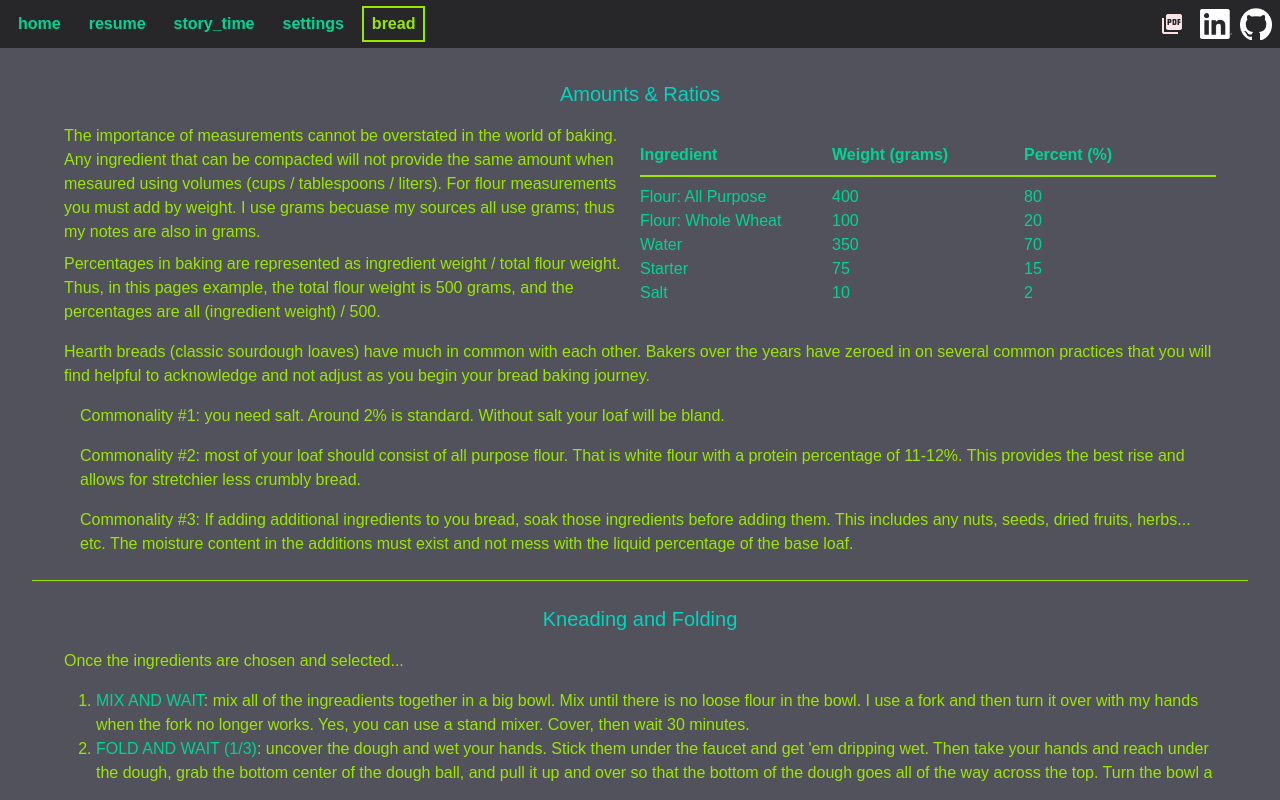
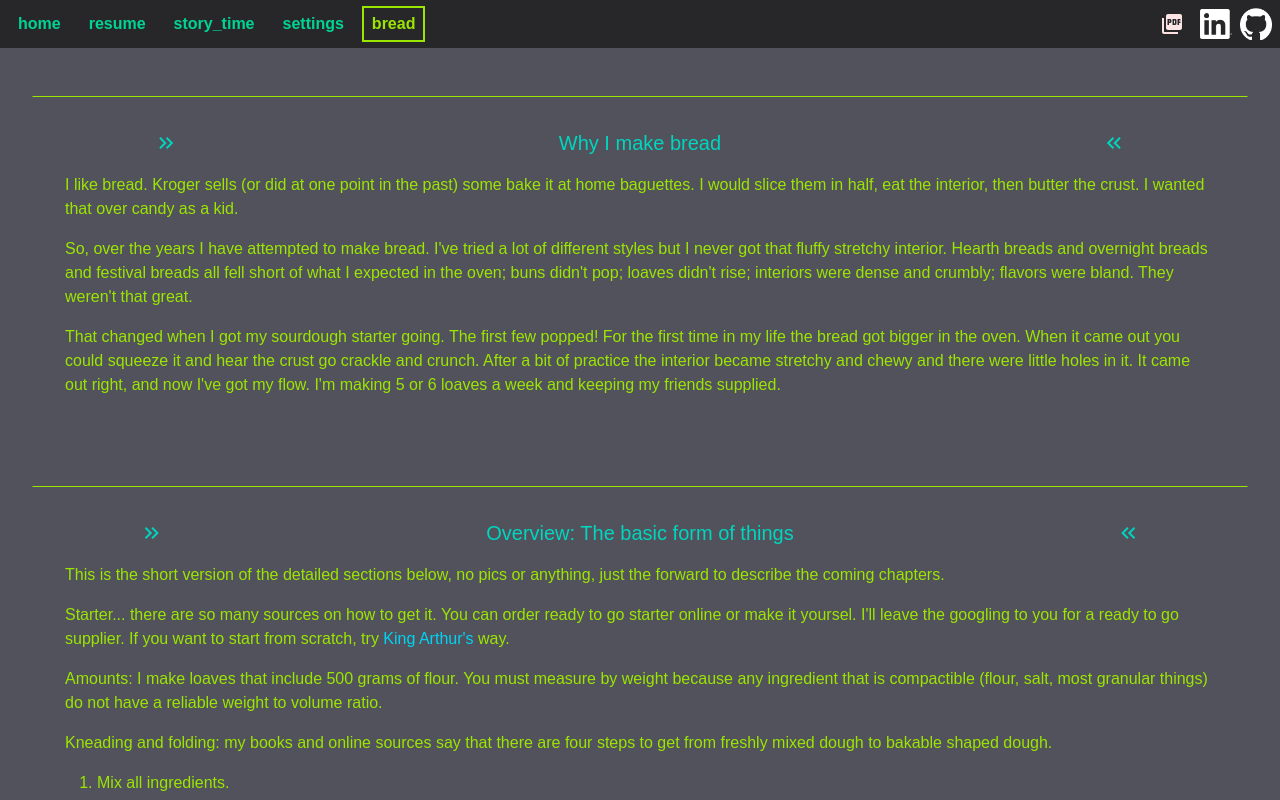
Before and after one commit to adsaines/adsaines.github.io, a Next.js app: page /bread in a window 1280 px wide. Built offline with nearby package versions, Linux system fonts and the light colour scheme.

Commit message:
created collapsible sections and applied them to bread page

```diff
--- a/src/app/bread/page.tsx
+++ b/src/app/bread/page.tsx
@@ -1,15 +1,18 @@
-import { AmountsAndRatios, KneadingAndWaiting, LetsBake, WaitTimes } from "./sections";
+'use client'
+
+import { AmountsAndRatios, BreadOverview, BreadPurpose, KneadingAndWaiting, LetsBake, WaitTimes } from "./sections";
 
 export default function Bread() {
     return (
-        <article className="h-full overflow-auto flex flex-col mb-4 gap-6 p-8">
-            <AmountsAndRatios />
-            <hr />
-            <KneadingAndWaiting />
-            <hr />
-            <WaitTimes />
-            <hr />
-            <LetsBake />
+        <article className="h-full overflow-auto">
+            <div className="flex flex-col mb-4 gap-6 p-8 mx-auto max-w-350">
+                <BreadPurpose />
+                <BreadOverview />
+                <AmountsAndRatios />
+                <KneadingAndWaiting />
+                <WaitTimes />
+                <LetsBake />
+            </div>
         </article>
     )
 }
--- a/src/app/bread/sections.tsx
+++ b/src/app/bread/sections.tsx
@@ -13,6 +13,65 @@ import Baking3 from '@/images/Bread_Baking_3.jpg'
 import Baked1 from '@/images/Bread_Baked_1.jpg'
 import Baked2 from '@/images/Bread_Baked_2.jpg'
 import Baked4 from '@/images/Bread_Baked_4.jpg'
+import { useState } from "react"
+
+export const BreadPurpose = () => {
+    return (
+        <CollapsibleBreadSection title="Why I make bread" startOpen={true}>
+            <p>
+                I like bread. Kroger sells (or did at one point in the past) some bake it at home baguettes. I would slice them in half, eat the interior, then butter the crust. I wanted that over candy as a kid.
+            </p>
+            <p>
+                So, over the years I have attempted to make bread. I've tried a lot of different styles but I never got that fluffy stretchy interior. Hearth breads and overnight breads and festival breads all fell short of what I expected in the oven; buns didn't pop; loaves didn't rise; interiors were dense and crumbly; flavors were bland. They weren't that great.
+            </p>
+            <p>
+                That changed when I got my sourdough starter going. The first few popped! For the first time in my life the bread got bigger in the oven. When it came out you could squeeze it and hear the crust go crackle and crunch. After a bit of practice the interior became stretchy and chewy and there were little holes in it. It came out right, and now I've got my flow. I'm making 5 or 6 loaves a week and keeping my friends supplied.
+            </p>
+        </CollapsibleBreadSection>
+    )
+}
+
+export const BreadOverview = () => {
+    return (
+        <CollapsibleBreadSection title="Overview: The basic form of things" startOpen={true}>
+            <p>
+                This is the short version of the detailed sections below, no pics or anything, just the forward to describe the coming chapters.
+            </p>
+            <p>
+                Starter... there are so many sources on how to get it. You can order ready to go starter online or make it yoursel. I'll leave the googling to you for a ready to go supplier. If you want to start from scratch, try <a className="text-(--external-link) hover:underline max-sm:underline" href="https://www.kingarthurbaking.com/recipes/sourdough-starter-recipe" target="_blank">King Arthur's</a> way.
+            </p>
+            <p>
+                Amounts: I make loaves that include 500 grams of flour. You must measure by weight because any ingredient that is compactible (flour, salt, most granular things) do not have a reliable weight to volume ratio.
+            </p>
+            <p>
+                Kneading and folding: my books and online sources say that there are four steps to get from freshly mixed dough to bakable shaped dough.
+            </p>
+            <ul className="list-decimal max-sm:pl-4 sm:pl-8 text-left">
+                <li>
+                    Mix all ingredients.
+                </li>
+                <li>
+                    Wait 30 minutes, turn dough using a <a className="text-(--external-link) hover:underline max-sm:underline" href="https://www.youtube.com/watch?v=1HN4heVooA0" target="_blank">letter fold</a> or similar technique. Repeate 3 times for a total of four folds.
+                </li>
+                <li>
+                    After the fourth fold shape the dough and place it in a container to proof.
+                </li>
+            </ul>
+            <p>
+                Proofing takes 4-12 hours for bread to complete (depends on temperature).
+            </p>
+            <p>
+                Optional Proofing: 12-24 hours in the fridge to increase acidity / flavor.
+            </p>
+            <p>
+                Baking time: proofed dough goes into a hot dutch oven with the lid on at 500 degs F for 20 minutes. Then 450 deg F with the lid off for 20 more minutes.
+            </p>
+            <p>
+                Resting: don't touch the bread for at least an hour after it comes out of the oven. The cooling process finalizes the structure. Cutting the bread early stops the setting process.
+            </p>
+        </CollapsibleBreadSection>
+    )
+}
 
 const AmountsTable = () => {
     return (
@@ -46,11 +105,7 @@ const AmountsTable = () => {
 
 export const AmountsAndRatios = () => {
     return (
-        <section className="flex gap-4 px-8">
-            <div className="flex flex-col gap-4">
-                <h2 className="text-center text-xl text-(--light-secondary)">
-                    Amounts & Ratios
-                </h2>
+        <CollapsibleBreadSection title="Details: Amounts & Ratios" >
             <div className="flex max-sm:flex-col justify-start gap-4">
                 <div className="flex flex-col gap-2">
                     <p>
@@ -78,17 +133,13 @@ export const AmountsAndRatios = () => {
                     <span className="max-sm:text-(--light-tertiary)">Commonality #3:</span> If adding additional ingredients to you bread, soak those ingredients before adding them. This includes any nuts, seeds, dried fruits, herbs... etc. The moisture content in the additions must exist and not mess with the liquid percentage of the base loaf.
                 </p>
             </div>
-            </div>
-        </section>
+        </CollapsibleBreadSection>
     )
 }
 
 export const KneadingAndWaiting = () => {
     return (
-        <section className="flex flex-col w-full gap-4 px-8">
-            <h2 className="text-center text-xl text-(--light-secondary)">
-                Kneading and Folding
-            </h2>
+        <CollapsibleBreadSection title="Details: Kneading and Folding">
             <p>
                 Once the ingredients are chosen and selected...
             </p>
@@ -137,16 +188,13 @@ export const KneadingAndWaiting = () => {
                 <img src={rise1.src} alt="folded and in it's banneton"/>
                 <p className="max-sm:text-(--light-tertiary)">folded and in it's banneton</p>
             </div>
-        </section>
+        </CollapsibleBreadSection>
     )
 }
 
 export const WaitTimes = () => {
     return (
-        <section className="flex flex-col w-full gap-4 px-8">
-            <h2 className="text-center text-xl text-(--light-secondary)">
-                Waiting / Proofing
-            </h2>
+        <CollapsibleBreadSection title="Details: Waiting / Proofing">
             <h3 className="text-lg text-(--light-tertiary)">
                 TLDR
             </h3>
@@ -183,16 +231,13 @@ export const WaitTimes = () => {
             <p>
                 I like to mix, fold, and proof over the course of one day, then refrigerate over night. It adds some flavor to the bread and makes it very easy to mark (score).
             </p>
-        </section>
+        </CollapsibleBreadSection>
     )
 }
 
 export const LetsBake = () => {
     return (
-        <section className="flex flex-col w-full gap-4 px-8">
-            <h2 className="text-center text-xl text-(--light-secondary)">
-                Baking Time
-            </h2>
+        <CollapsibleBreadSection title="Details: Baking Time">
             <div className="flex max-sm:flex-col gap-4">
                 <div className="flex flex-col gap-4 justify-center">
                     <p>
@@ -305,6 +350,76 @@ export const LetsBake = () => {
                 <img src={Baked4.src} alt="properly proofed"/>
                 <p className="max-sm:text-(--light-tertiary)">I like to make two at a time</p>
             </div>
-        </section>
+        </CollapsibleBreadSection>
     )
 }
+
+const CollapsibleBreadSection = ({title, children, startOpen = false}:{title: string, children: React.ReactNode, startOpen?: boolean}) => {
+    const [isOpen, setIsOpen] = useState(startOpen);
+
+    return (
+        <button
+            className="flex group my-4"
+            onClick={() => setIsOpen(!isOpen)}
+            >
+            <section className={`
+                flex flex-col w-full gap-4 p-8
+
+                border
+
+                hover:border-dashed
+                hover:border-(--light-primary)
+                hover:border-r-(--light-primary) hover:border-b-(--light-primary) hover:border-l-(--light-primary)
+
+                border-r-(--dark-primary) border-b-(--dark-primary) border-l-(--dark-primary)
+                `}>
+                <div
+                    className="flex justify-around text-(--light-secondary) group"
+                    onClick={() => setIsOpen(!isOpen)}
+                    >
+                    <div className="group-hover:invisible flex text-center items-center">
+                        <span className="material-icons ">keyboard_double_arrow_right</span>
+                    </div>
+                    <div
+                        data-show={!isOpen}
+                        className="group-hover:visible invisible flex text-center items-center data-[show='false']:hidden"
+                        >
+                        <span className="material-icons">keyboard_double_arrow_down</span>
+                    </div>
+                    <div
+                        data-show={isOpen}
+                        className="group-hover:visible invisible flex text-center items-center data-[show='false']:hidden"
+                        >
+                        <span className="material-icons">keyboard_double_arrow_up</span>
+                    </div>
+
+                    <h2 className="text-center text-xl">
+                        {title}
+                    </h2>
+
+                    <div
+                        data-show={!isOpen}
+                        className="group-hover:visible invisible flex text-center items-center data-[show='false']:hidden"
+                        >
+                        <span className="material-icons">keyboard_double_arrow_down</span>
+                    </div>
+                    <div
+                        data-show={isOpen}
+                        className="group-hover:visible invisible flex text-center items-center data-[show='false']:hidden"
+                        >
+                        <span className="material-icons">keyboard_double_arrow_up</span>
+                    </div>
+                    <div className="group-hover:invisible flex text-center items-center">
+                        <span className="material-icons ">keyboard_double_arrow_left</span>
+                    </div>
+                </div>
+                <div
+                    data-show={isOpen}
+                    className="flex flex-col gap-4 data-[show='false']:hidden text-left"
+                    >
+                    {children}
+                </div>
+            </section>
+        </button>
+    )
+}
```
Lines whose indentation alone changed are shown as unchanged.
